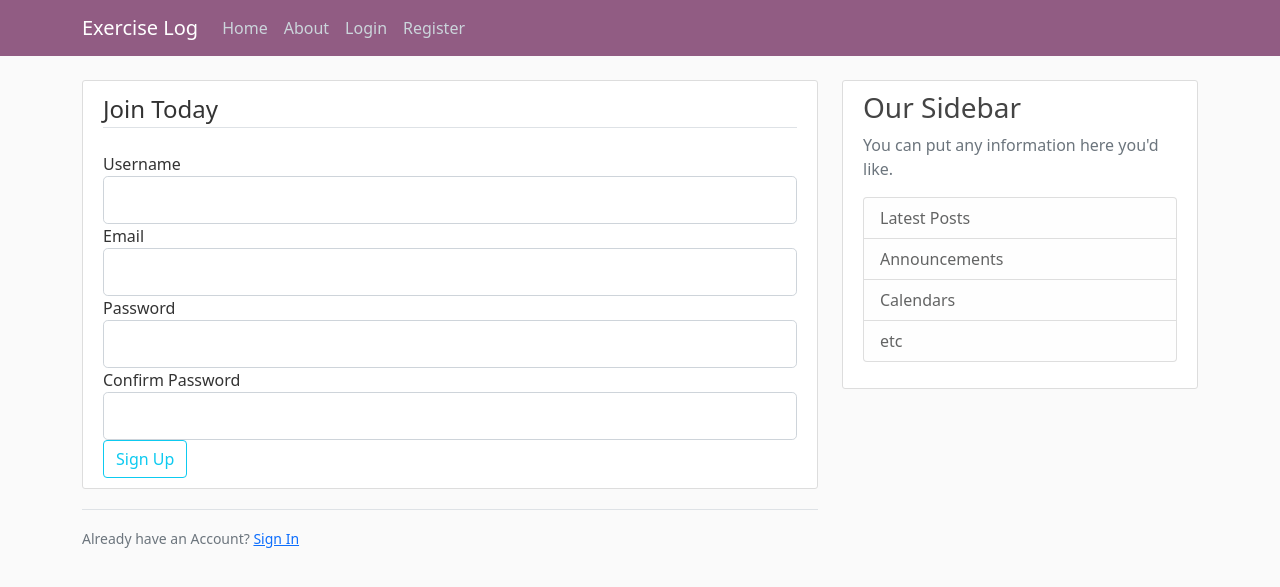
After one commit to stefanshaffer/exercise_log, a Flask app: page /register in a window 1280 px wide. The commit adds this page. Shown: the top 587 px of the page. Run offline with Flask 2, Linux system fonts and the light colour scheme.

Commit message:
Added a login and register page with forms.  Set up the post request for the register page and the flash alerts.

```diff
--- a/app.py
+++ b/app.py
@@ -1,6 +1,9 @@
-from flask import Flask, render_template, url_for
+from flask import Flask, render_template, url_for, flash, redirect
+from forms import RegistrationForm, LoginForm
 
 app = Flask(__name__)
+
+app.config['SECRET_KEY'] = 'b8831ce3a91d35dd9088d4a2e7762df8'
 
 posts = [
     {
@@ -17,15 +20,32 @@ posts = [
     }
 ]
 
+
 @app.route('/')
 @app.route('/home')
 def home():  # put application's code here
     return render_template('home.html', posts=posts)
+
 
 @app.route('/about')
 def about():
     return render_template('about.html', title='About')
 
 
+@app.route('/register', methods=['GET', 'POST'])
+def register():
+    form = RegistrationForm()
+    if form.validate_on_submit():
+        flash(f'Account Created for {form.username.data}!', 'success')
+        return redirect(url_for('home'))
+    return render_template('register.html', title='Register', form=form)
+
+
+@app.route('/login')
+def login():
+    form = LoginForm()
+    return render_template('login.html', title='Login', form=form)
+
+
 if __name__ == '__main__':
     app.run(debug="true")
--- /dev/null
+++ b/forms.py
@@ -0,0 +1,24 @@
+from flask_wtf import FlaskForm
+from wtforms import StringField, PasswordField, SubmitField, BooleanField
+from wtforms.validators import DataRequired, Length, Email, EqualTo
+
+
+class RegistrationForm(FlaskForm):
+    username = StringField('Username', validators=[DataRequired(), Length(min=2, max=20)])
+
+    email = StringField('Email', validators=[DataRequired(), Email()])
+
+    password = PasswordField('Password', validators=[DataRequired()])
+
+    confirm_password = PasswordField('Confirm Password', validators=[DataRequired(), EqualTo('password')])
+
+    submit = SubmitField('Sign Up')
+
+
+class LoginForm(FlaskForm):
+
+    email = StringField('Email', validators=[DataRequired(), Email()])
+
+    password = PasswordField('Password', validators=[DataRequired()])
+    remember = BooleanField('Remember Me')
+    submit = SubmitField('Login')
--- a/templates/layout.html
+++ b/templates/layout.html
@@ -39,6 +39,15 @@
     <main role="main" class="container">
       <div class="row">
         <div class="col-md-8">
+           {% with messages = get_flashed_messages(with_categories=true) %}
+                {% if messages %}
+                    {% for category, message in messages %}
+                        <div class="alert alert-{{ category }}">
+                            {{ message }}
+                        </div>
+                    {% endfor %}
+               {% endif %}
+           {% endwith %}
           {% block content %}{% endblock %}
         </div>
         <div class="col-md-4">
--- /dev/null
+++ b/templates/register.html
@@ -0,0 +1,36 @@
+{% extends "layout.html" %}
+{% block content %}
+    <div class="content-section">
+        <form method="Post" action ="">
+            {{ form.hidden_tag() }}
+            <fieldset class="form-group" >
+                <legend class = 'border-bottom mb-4'>Join Today</legend>
+                <div class='form-group'>
+                   {{ form.username.label(class="form-control-label") }}
+                    {{ form.username(class="form-control form-control-lg") }}
+                </div>
+                <div class='form-group'>
+                   {{ form.email.label(class="form-control-label") }}
+                    {{ form.email(class="form-control form-control-lg") }}
+                </div>
+                <div class='form-group'>
+                   {{ form.password.label(class="form-control-label") }}
+                    {{ form.password(class="form-control form-control-lg") }}
+                </div>
+                <div class='form-group'>
+                   {{ form.confirm_password.label(class="form-control-label") }}
+                    {{ form.confirm_password(class="form-control form-control-lg") }}
+                </div>
+                <div class='form-group'>
+                   {{ form.submit(class="btn btn-outline-info")}}
+                </div>
+            </fieldset>
+        </form>
+    </div>
+    <div class='border-top pt-3'>
+        <small class="text-muted">
+            Already have an Account? <a class ='ml-2' href="{{ url_for('login') }}">Sign In</a>
+        </small>
+
+    </div>
+{% endblock content %}
```
Also changed, not shown: templates/login.html (added, +22 -0 lines).
